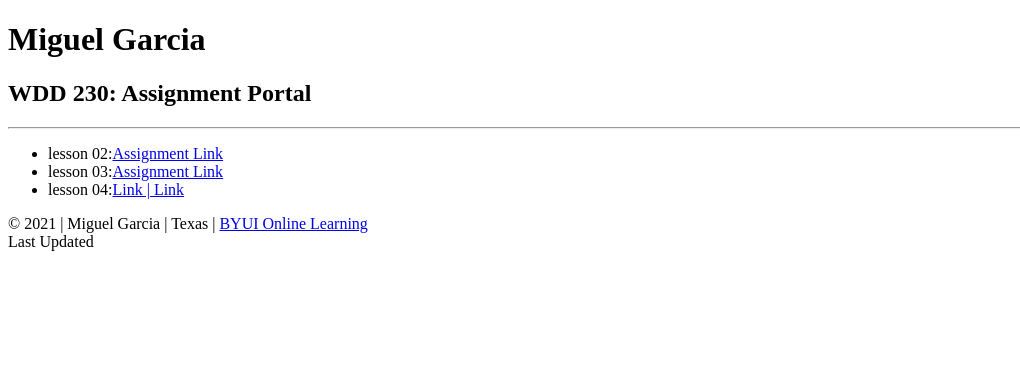
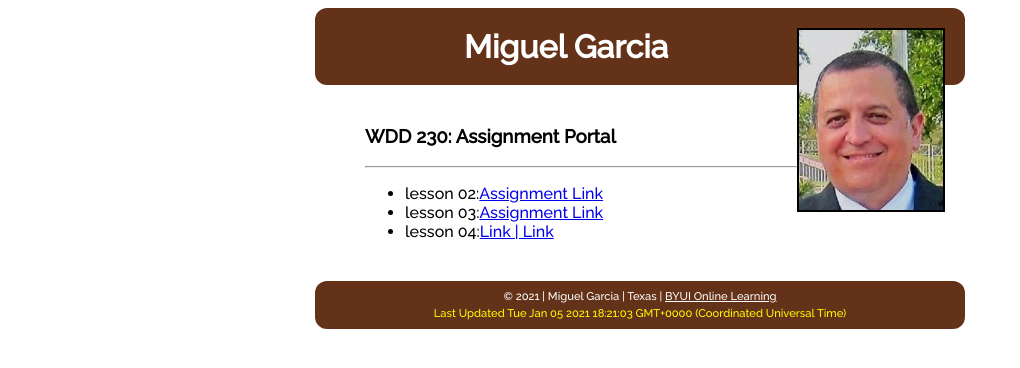
Before and after one commit to mcrlgarcia/mcrlgarcia.github.io, a plain HTML site: page index.html in a window 1280 px wide. Shown: the whole page, without its empty margins (0-1020 px from the left). Drawn offline with Linux system fonts and the light colour scheme.

Commit message:
commit new changes

```diff
--- a/index.html
+++ b/index.html
@@ -11,12 +11,15 @@
     </head>
 
     <body>
+        <div id=content>
             <header>
-            <h1>Miguel Garcia</h1>
+                <h1>Miguel Garcia
+                    <img src="profile_photo1.jpg" alt="Miguel's Picture">
+                </h1>
             </header>
 
-        <div>
-            <h2>WDD 230: Assignment Portal</h2>
+            <div class="info">
+                <h3>WDD 230: Assignment Portal</h3>
                 <hr>
                 <nav>
                     <ul>
@@ -29,11 +32,16 @@
             </div>
 
             <footer>
-            <p>&copy; 2021 | Miguel Garcia | Texas | <a href="https://www.byui.edu/online" target="_blank">BYUI Online Learning</a><br>
-            Last Updated </p>
+                <p>&copy; 2021 | Miguel Garcia | Texas | <a href="https://www.byui.edu/online" target="_blank">BYUI
+                        Online Learning</a></p>
+                <p id="last_line">Last Updated <span id="currentdate"></span></p>
             </footer>
+            <script>
+                const todaysdate = new Date();
+                document.getElementById("currentdate").innerHTML = todaysdate;
+            </script>
 
-
+        </div>
     </body>
 
 </html>
--- a/styles.css
+++ b/styles.css
@@ -1,22 +1,49 @@
-header {
+@import url('https://fonts.googleapis.com/css2?family=Raleway:wght@500&display=swap');
 
+#content {
+    max-width: 650px;
+    margin: 0 auto;
+    font-family: Raleway;
 }
 
 img {
-
+    height: 180px;
+    float: right;
+    border: 2px solid black;
 }
 
 h1 {
-
+    text-align: center;
+    color: #ffffff;
+    background-color: #643219;
+    font-size: 2em;
+    margin: auto;
+    padding: 20px;
+    border-radius: 12px;
 }
 
-h2 {
-
-}
-li {
-
+.info {
+    margin: 40px 50px;
 }
 
 footer {
+    text-align: center;
+    color: #ffffff;
+    background-color: #643219;
+    margin: auto;
+    padding: 2px;
+    border-radius: 12px;
+    font-size: .7em;
+}
 
+footer a {
+    color: white;
 }
+
+footer p {
+    line-height: .5em;
+}
+
+#last_line {
+    color: yellow;
+}
```
Also changed, not shown: miguel_raelyn.JPG (added), profile_2.jpg (added), profile_3.jpg (added), profile_photo.jpg (added), profile_photo1.jpg (added). Lines whose indentation alone changed are shown as unchanged.
